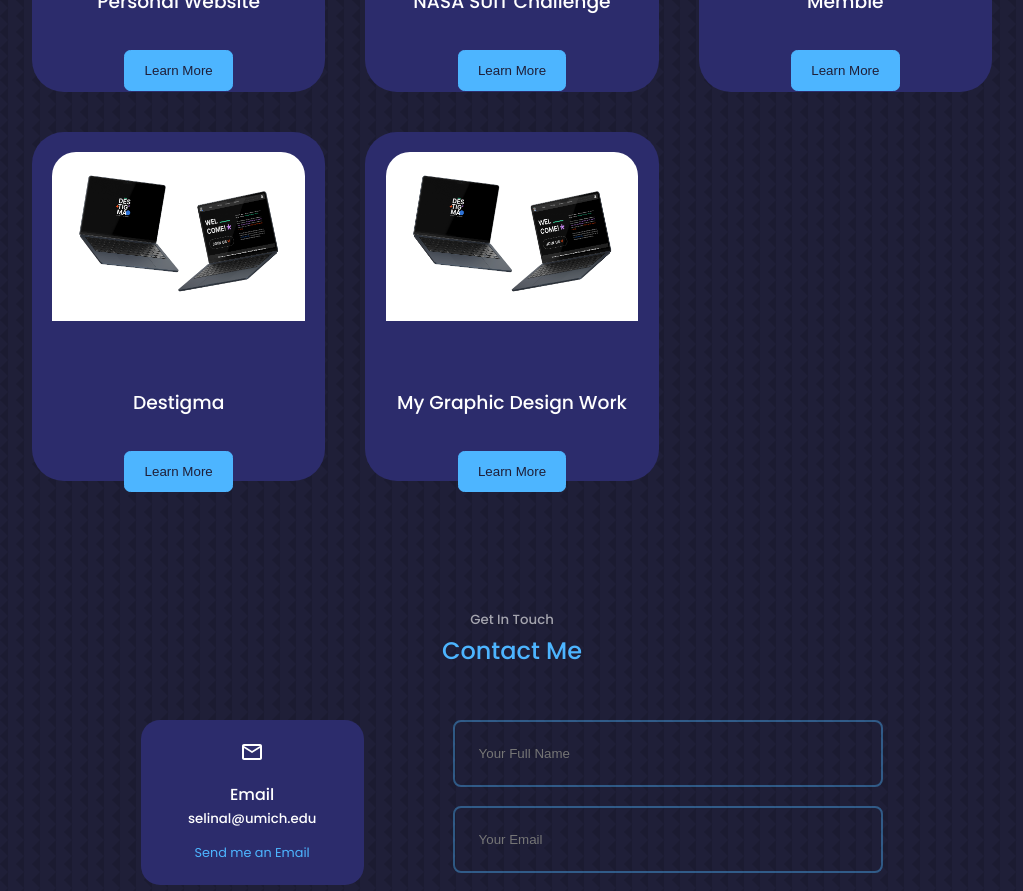
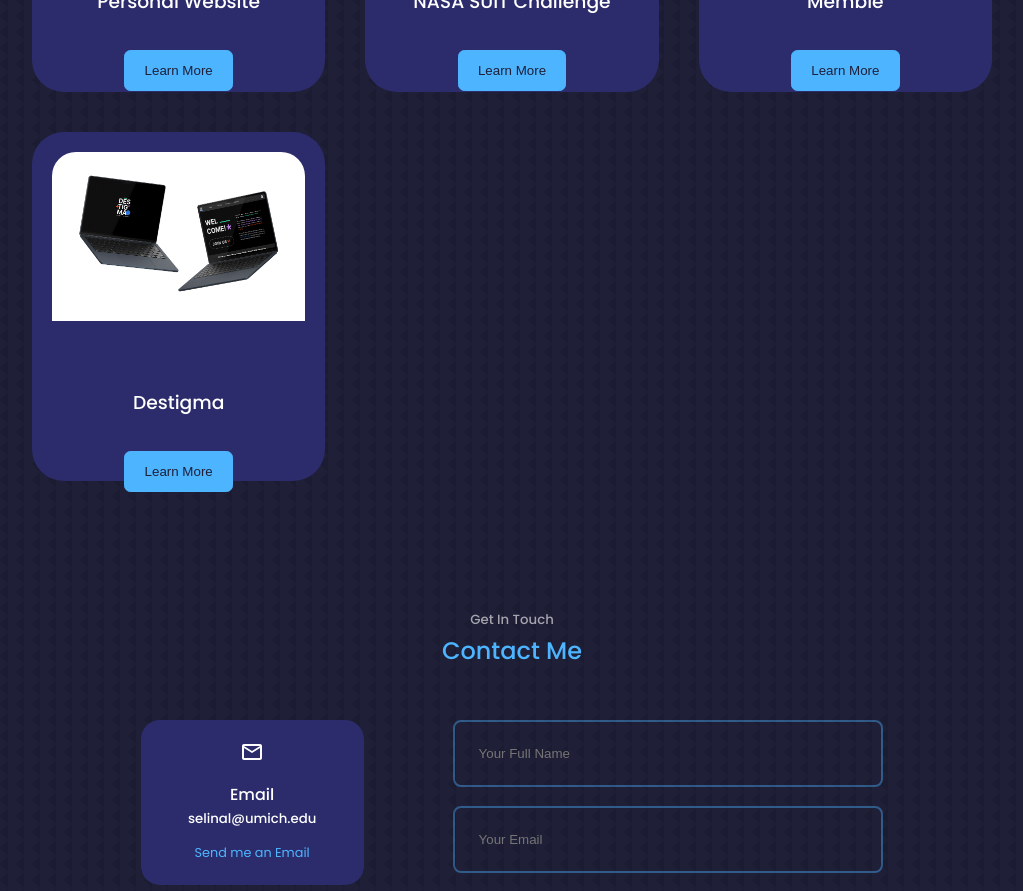
Before and after one commit to SelinaLiu8/portfolio-react, a React (Create React App) app: page / in a window 1280 px wide. Shown: the part 3560-4451 px from the top of the page, without its empty margins (128-1151 px from the left). Built offline with nearby package versions, Linux system fonts and the light colour scheme.

Commit message:
resume fix

```diff
--- a/src/components/header/CTA.jsx
+++ b/src/components/header/CTA.jsx
@@ -1,5 +1,5 @@
 import React from 'react'
-import CV from '../../assets/Resume_10:26.pdf'
+import CV from '../../assets/selina_resume_Feb_24.pdf'
 
 const CTA = () => {
   return (
--- a/src/components/portfolio/Portfolio.jsx
+++ b/src/components/portfolio/Portfolio.jsx
@@ -61,12 +61,12 @@
     problemText: "The sex ed students receive in schools and from their parents is often abstinence based, cishet normative, otherwise incomplete or even just non-existent.",
     personaImg: DestigmaPersona
   },
-  {
-    id: 5,
-    image: Destigma,
-    title: "My Graphic Design Work",
-    description: "Below are all my art and design works!"
-  }
+  // {
+  //   id: 5,
+  //   image: Destigma,
+  //   title: "My Graphic Design Work",
+  //   description: "Below are all my art and design works!"
+  // }
 ]
 
 const Portfolio = () => {
```
Also changed, not shown: 1 other file (tests, documents, lock files or other folders).
